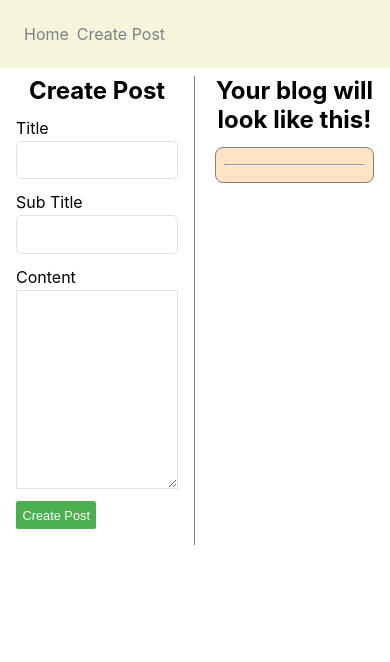
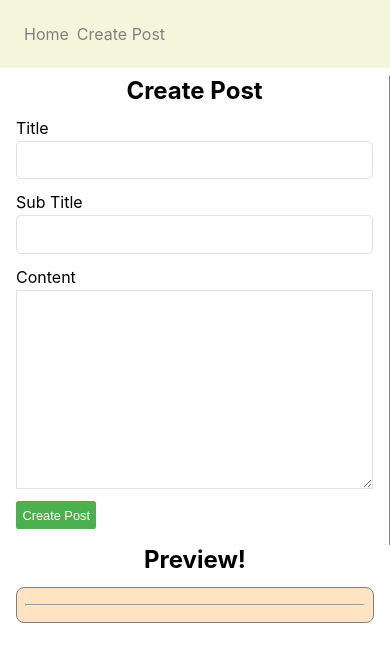
Before and after one commit to soubhagyasethy/write-up-now, a React (Create React App) app: page /create-Post in a window 390 px wide. Shown: the top 662 px of the page. Built offline with nearby package versions, Linux system fonts and the light colour scheme.

Commit message:
style: Make create-post page responsive

```diff
--- a/src/components/CreatePost.js
+++ b/src/components/CreatePost.js
@@ -59,7 +59,7 @@ function CreatePost() {
       </div>
 
       <div className="preview-container">
-        <h1 className="preview-heading">Your blog will look like this!</h1>
+        <h1 className="preview-heading">Preview!</h1>
         <Preview title={title} subtitle={subTitle} content={content} />
       </div>
     </div>
--- a/src/components/Preview.js
+++ b/src/components/Preview.js
@@ -1,5 +1,4 @@
 export default function Preview(props) {
-  const date = new Date();
   return (
     <div className="preview">
       <h3 className="blog-title">{props.title}</h3>
--- a/src/index.css
+++ b/src/index.css
@@ -144,4 +144,17 @@ hr {
   .container {
     max-width: 100%;
   }
+
+  .create-post-container {
+    display: flex;
+    flex-direction: column;
+  }
+
+  .create-post {
+    width: 100%;
+  }
+
+  .preview-container {
+    width: 100%;
+  }
 }
```
